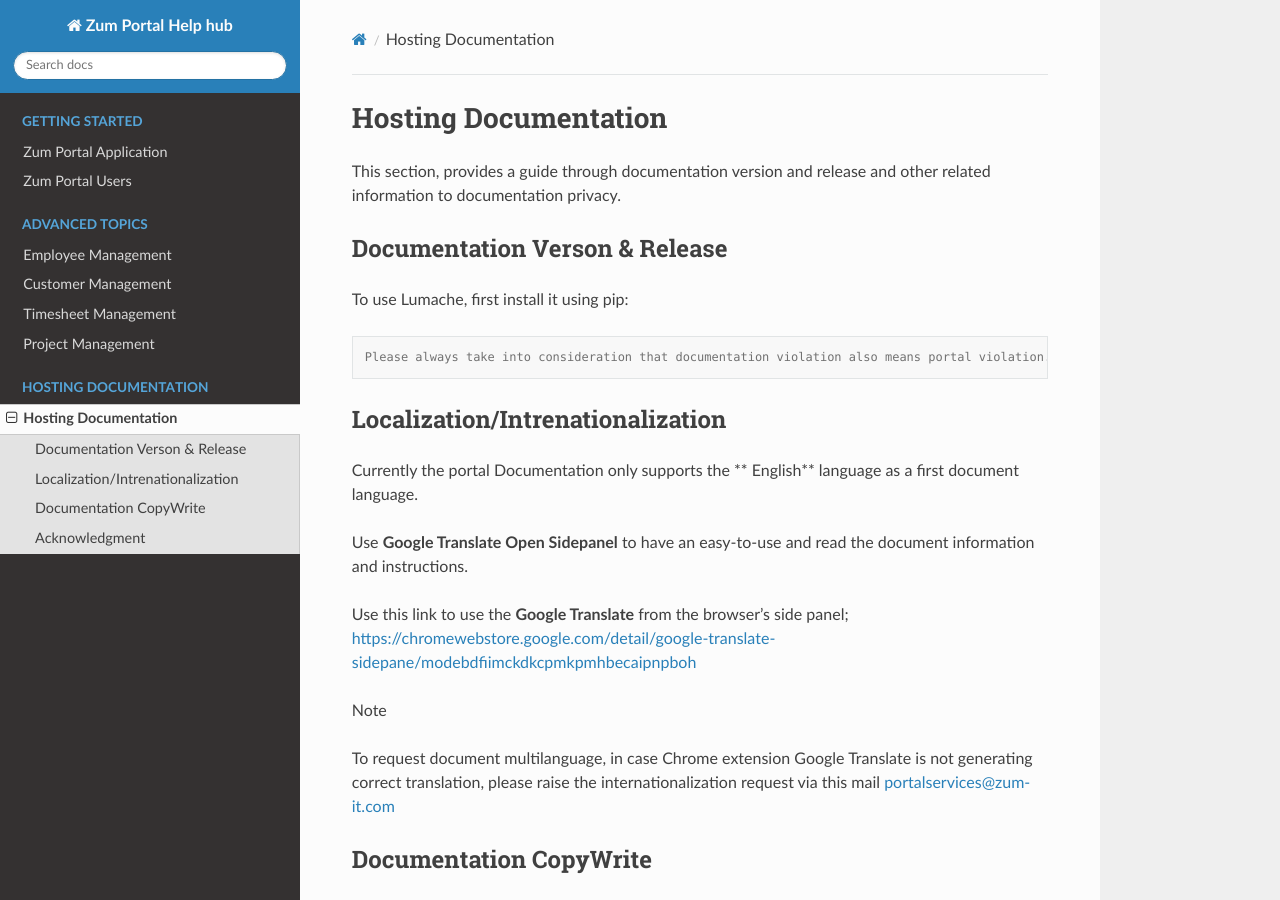
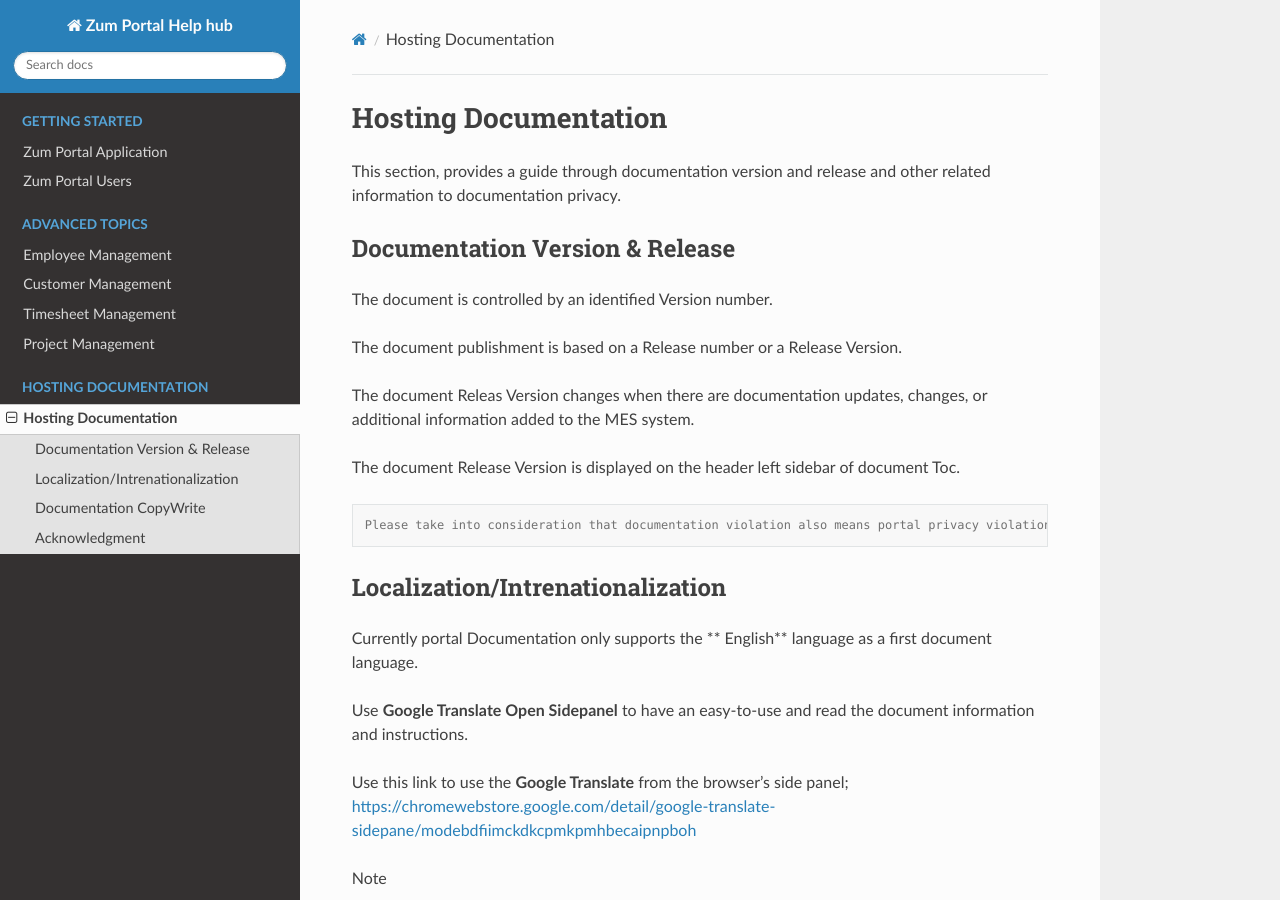
Before and after one commit to ghadiben0/Project-Zum-Portal, a Sphinx documentation site: the page built from docs/source/usage.rst, in a window 1280 px wide and 900 px high. Built offline with Sphinx 7.4.7 and the Read the Docs theme 3.1.0, drawn with Linux system fonts in a browser that asks for light colours.

Commit message:
Update usage.rst

```diff
--- a/docs/source/usage.rst
+++ b/docs/source/usage.rst
@@ -2,19 +2,25 @@ Hosting Documentation
 =====
 This section, provides a guide through documentation version and release and other related information to documentation privacy.
 
-Documentation Verson & Release
+Documentation Version & Release
 ------------
 
-To use Lumache, first install it using pip:
+The document is controlled by an identified Version number.
+
+The document publishment is based on a Release number or a Release Version.
+
+The document Releas Version changes when there are documentation updates, changes, or additional information added to the MES system.
+
+The document Release Version is displayed on the header left sidebar of document Toc.
 
 .. code-block:: console
 
-   Please always take into consideration that documentation violation also means portal violation.
+   Please take into consideration that documentation violation also means portal privacy violation.
 
 Localization/Intrenationalization
 ----------------
 
-Currently the portal Documentation only supports the ** English** language as a first document language.
+Currently portal Documentation only supports the ** English** language as a first document language.
 
 Use **Google Translate Open Sidepanel** to have an easy-to-use and read the document information and instructions.
 
```
